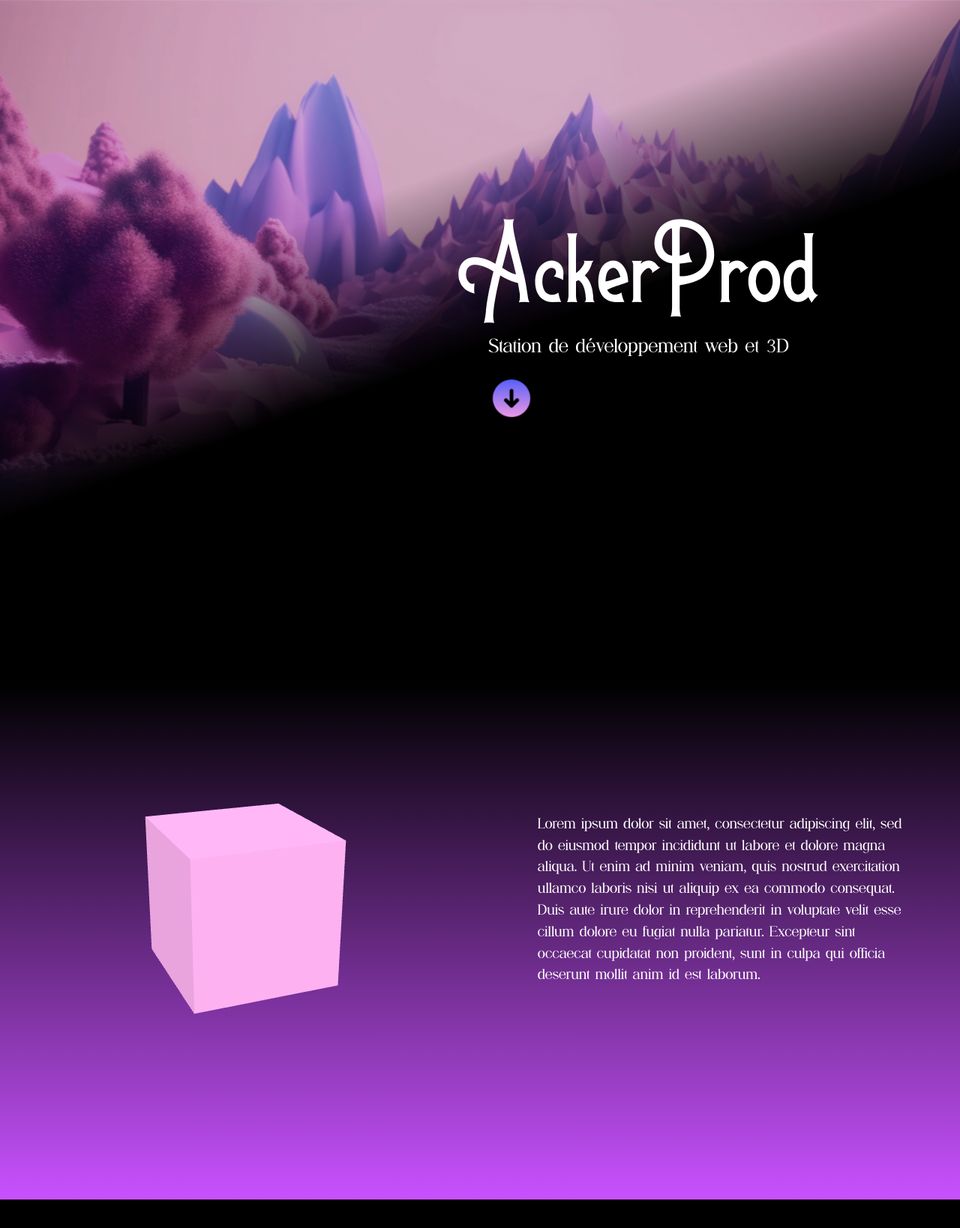
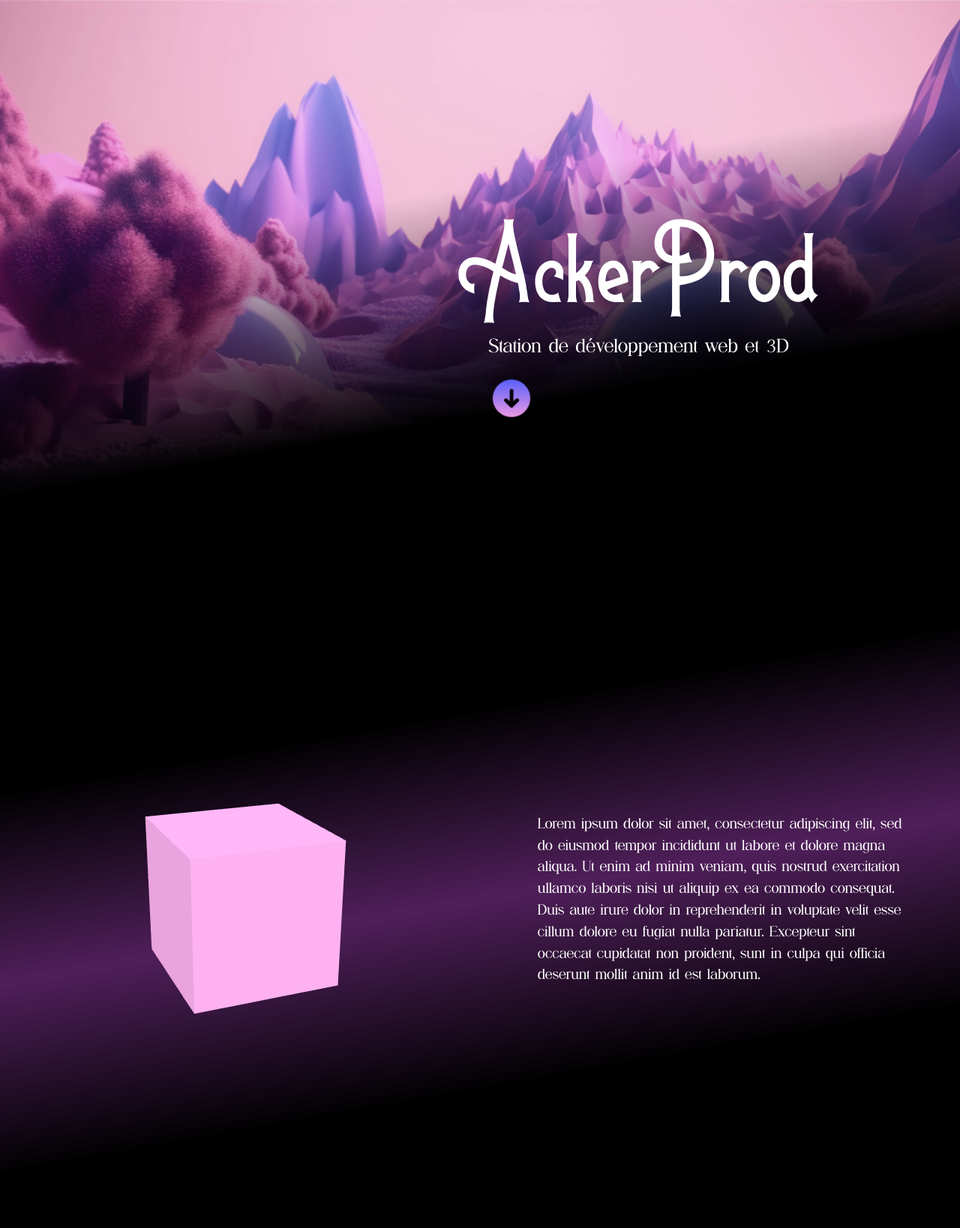
Before and after one commit to Ackermiam/portfolio, a Vue app: page / in a window 1280 px wide. Shown: the top 1638 px of the page at 75% size. Built offline with nearby package versions, Linux system fonts and the light colour scheme.

Commit message:
update second section background twice

```diff
--- a/src/components/FirstSection.vue
+++ b/src/components/FirstSection.vue
@@ -14,9 +14,9 @@
 .Presentation {
   height: 100vh;
   background: linear-gradient(
-      160deg,
-      rgba(2, 0, 36, 0.15) 35%,
-      rgba(0, 0, 0, 1) 55%
+      170deg,
+      rgba(2, 0, 36, 0) 35%,
+      rgba(0, 0, 0, 1) 65%
     ),
     url("../assets/portfoliobackground.jpg") no-repeat center center;
   background-size: cover;
--- a/src/components/SecondSection.vue
+++ b/src/components/SecondSection.vue
@@ -27,7 +27,7 @@ onMounted(() => {
 <style scoped lang="scss">
 .SecondSection {
   height: 100vh;
-  background: linear-gradient(0deg, rgba(200,81,255,1) 0%, rgba(0,0,0,1) 86%);
+  background: linear-gradient(170deg, rgba(0,0,0,1) 25%, rgb(79, 31, 90) 50%, rgba(0,0,0,1) 75%);
   display: flex;
   flex-direction: column;
   justify-content: center;
--- a/src/three/logic.ts
+++ b/src/three/logic.ts
@@ -89,7 +89,7 @@ export class Logic {
       this.mesh.rotation.x += 0.02;
       this.mesh.rotation.y += 0.02;
     } else {
-      if (this.mesh.scale.x <= 2) {
+      if (this.mesh.scale.x <= 3) {
       } else {
         this.mesh.scale.x -= 0.1;
         this.mesh.scale.y -= 0.1;
```
Also changed, not shown: 1 other file (tests, documents, lock files or other folders).
